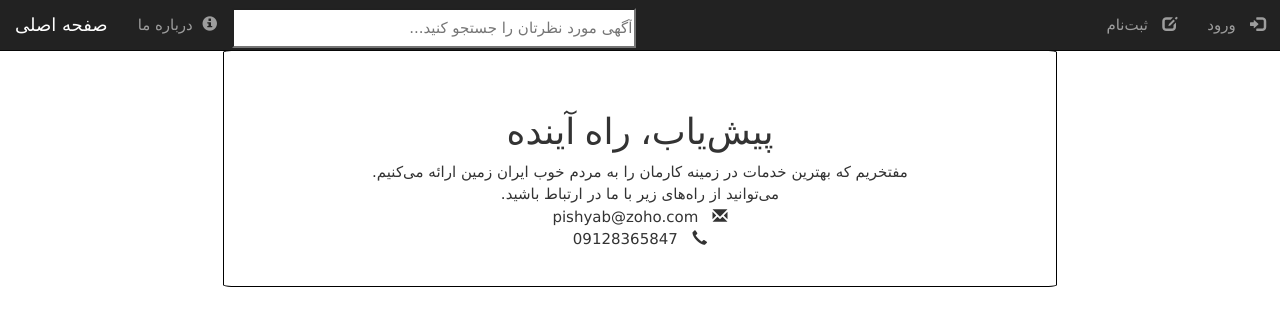
After one commit to AliMarashian/pishyab, a Django app: page /aboutus/ in a window 1280 px wide. The commit adds this page. Shown: the top 326 px of the page. Run offline with Django 4.2, Linux system fonts and the light colour scheme; parts of the project's set-up code (start-up, migrations or seed data) failed here and were passed over; some libraries are stand-ins or nearby versions; some web fonts are replaced.

Commit message:
about us added

```diff
--- /dev/null
+++ b/implementation/pishyab/home/templates/home/aboutus.html
@@ -0,0 +1,29 @@
+{% extends "home/index.html" %}
+{% load crispy_forms_tags %}
+{% load static %}
+
+
+<link rel="stylesheet" type="text/css" href="{% static 'style.css' %}">
+
+
+{% block start %}
+
+<div class="content-section col-md-8 col-md-offset-2" dir="rtl" style="border: 1px solid black; margin-top:4%; margin-bottom:4%; padding:4% 10% 2% 10%; border-radius:1%;">
+
+<center>
+<h1> پیش‌یاب، راه آینده</h1>
+<p>
+    مفتخریم که بهترین خدمات در زمینه کارمان را به مردم خوب ایران زمین
+    ارائه می‌کنیم.
+    می‌توانید از راه‌های زیر با ما در ارتباط باشید.
+</br>
+<span class="glyphicon glyphicon-envelope"></span> &nbsp; <a href = "mailto: pishyab@zoho.com">pishyab@zoho.com</a>
+</br>
+<span class="glyphicon glyphicon-earphone"></span> &nbsp; 09128365847
+
+</p>
+
+</center>
+
+</div>
+{% endblock start%}
--- a/implementation/pishyab/home/templates/home/index.html
+++ b/implementation/pishyab/home/templates/home/index.html
@@ -88,6 +88,7 @@ function init(){
         <div class="collapse navbar-collapse" id="mainNavBar">
 
           <ul class="nav navbar-nav navbar-left">
+            <li><a href="{% url 'about_us' %}">درباره ما&nbsp; <span class="glyphicon glyphicon-info-sign"></span>  </a></li>
             <li style="margin-top:2.5%;"> <input dir="rtl" placeholder="آگهی مورد نظرتان را جستجو کنید..." type="search" id="site-search" style="height:40px;width:200%;"> </li>
           </ul>
 
--- a/implementation/pishyab/home/views.py
+++ b/implementation/pishyab/home/views.py
@@ -48,3 +48,7 @@ def index(request):
         for offer in all_offers:
             offer['fav'] = myuser.fav_offers.filter(id=offer['id']).exists()
     return render(request, 'home/index.html', {'title':'پیشیاب', 'myuser':myuser, 'myoffers': all_offers, 'category_offers':category_offers})
+
+
+def view_about_us(request):
+    return render(request, 'home/aboutus.html')
--- a/implementation/pishyab/pishyab/urls.py
+++ b/implementation/pishyab/pishyab/urls.py
@@ -27,6 +27,7 @@ urlpatterns = [
     path('admin/', admin.site.urls),
     ##### user related path##########################
     path('', include('home.urls')),
+    path('aboutus/', home_view.view_about_us, name= 'about_us'),
     path('login/', user_view.Login, name ='login'),
     path('logout/', user_view.logout_view, name ='logout'),
     path('register/', user_view.register, name ='register'),
--- a/implementation/pishyab/user/views.py
+++ b/implementation/pishyab/user/views.py
@@ -311,12 +311,13 @@ def edit_view(request, username_):
             if myuser.is_provider:
                 form = EditFormProvider(
                     initial={'username': username_, 'email': myuser.user.email, 'phone_no': myuser.phone_no,
-                             'orgname': myuser.orgname, 'address': myuser.address, 'description': myuser.description})
+                             'orgname': myuser.orgname, 'address': myuser.address, 'description': myuser.description,
+                             'location': myuser.location})
                 form.fields['description'].required = False
                 form.fields['address'].required = False
             else:
                 form = EditFormUser(
-                    initial={'username': username_, 'email': myuser.user.email, 'phone_no': myuser.phone_no})
+                    initial={'username': username_, 'email': myuser.user.email, 'phone_no': myuser.phone_no, 'location': myuser.location})
             form.fields['username'].disabled = True
             form.fields['username'].required = False
             #    form.fields['password1'].required = False
```
